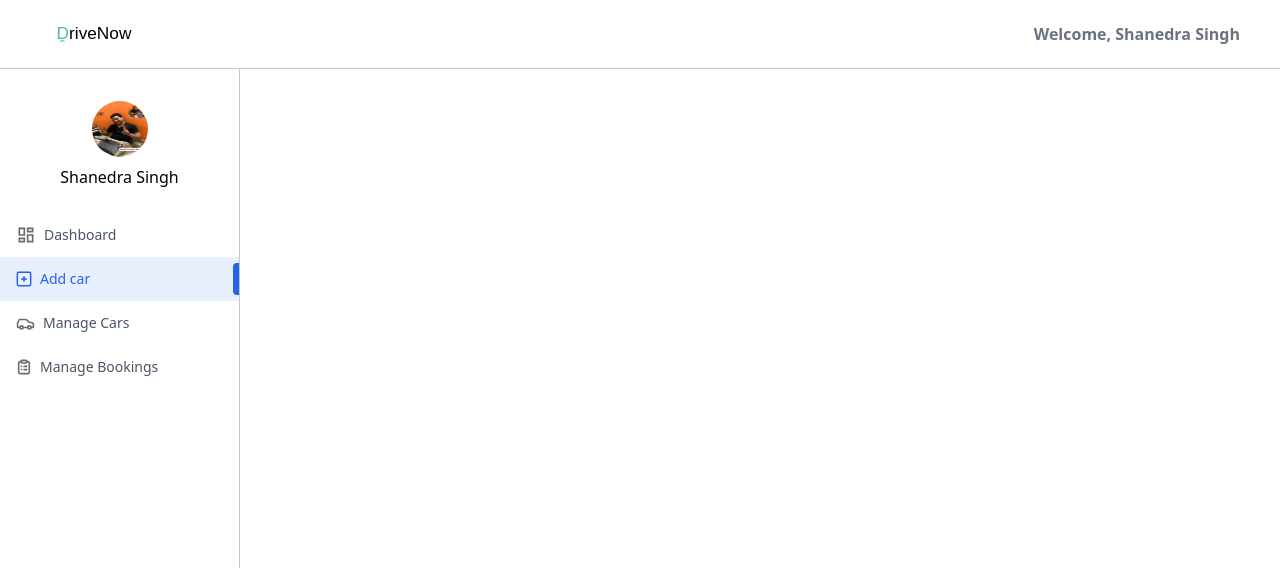
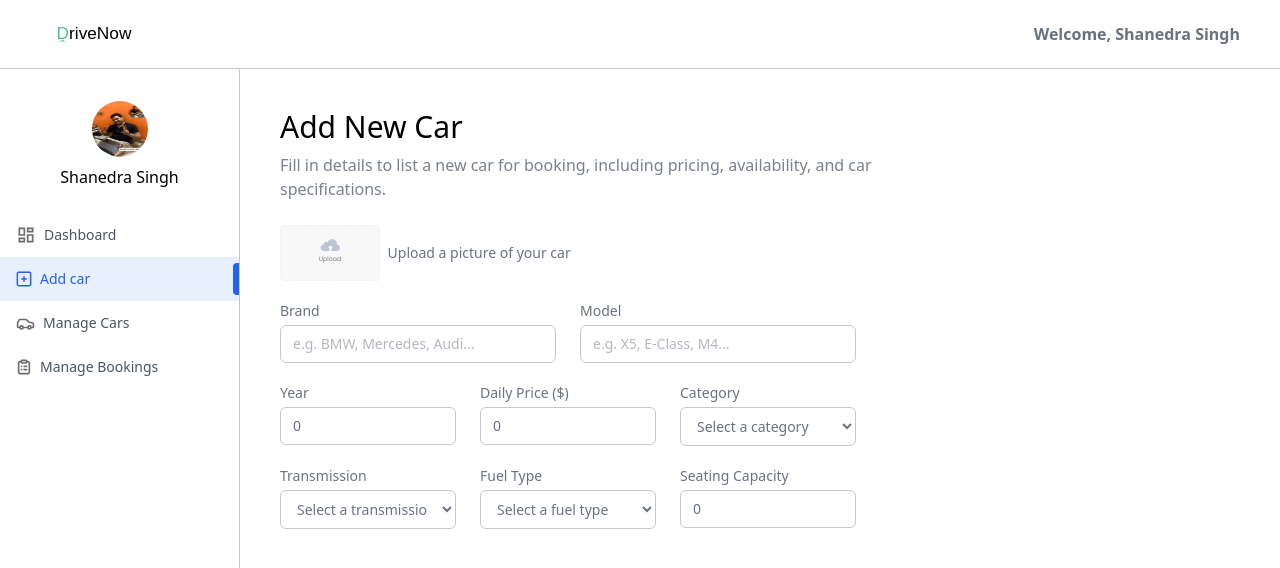
Before and after one commit to shanedrasingh05/DriveNow, a React (Vite) app in the folder client/: page /owner/add-car in a window 1280 px wide. Shown: the top 568 px of the page. Built offline with nearby package versions, Linux system fonts and the light colour scheme.

Commit message:
add file

```diff
--- a/client/src/pages/owner/AddCar.jsx
+++ b/client/src/pages/owner/AddCar.jsx
@@ -1,11 +1,179 @@
-import React from 'react'
+import React, { useState } from 'react'
+import Title from '../../components/owner/Title';
+import { assets } from '../../assets/assets';
 
 const AddCar = () => {
+
+const currency = import.meta.env.VITE_CURRENCY;
+  const [image, setImage] = useState(null);
+
+  const [car, setCar] = useState({
+    brand: "",
+    model: "",
+    year: 0,
+    pricePerDay: 0,
+    category: "",
+    transmission: "",
+    fuel_type: "",
+    seating_capacity: 0,
+    location: "",
+    description: "",
+  });
+
+  const onSubmitHandler = (e) => {
+    e.preventDefault();
+  }
+
   return (
-    <div>
+    <div className="px-4 py-10 md:px-10 flex-1">
+      <Title
+        title="Add New Car"
+        subtitle="Fill in details to list a new car for booking, including pricing, availability, and car specifications."
+      />
 
+      <form
+        onSubmit={onSubmitHandler}
+        className="flex flex-col gap-5 text-gray-500 text-sm max-w-xl mt-6"
+      >
+        {/* car image */}
+
+        <div className="flex items-center gap-2 w-full">
+          <label htmlFor="car-image">
+            <img
+              src={image ? URL.createObjectURL(image) : assets.upload_icon}
+              alt=""
+              className="h-14 rounded cursor-pointer"
+            />
+            <input
+              type="file"
+              id="car-image"
+              accept="image/*"
+              hidden
+              onChange={(e) => setImage(e.target.files[0])}
+            />
+          </label>
+          <p className="text-sm text-gray-500">Upload a picture of your car</p>
+        </div>
+
+        {/* car brand and model */}
+
+        <div className="grid grid-cols-1 md:grid-cols-2 gap-6">
+          <div className="flex flex-col w-full">
+            <label>Brand</label>
+            <input
+              type="text"
+              placeholder="e.g. BMW, Mercedes, Audi..."
+              required
+              className="px-3 py-2 mt-1 border border-borderColor rounded-md outline-none"
+              value={car.brand}
+              onChange={(e) => setCar({ ...car, brand: e.target.value })}
+            />
+          </div>
+
+          <div className="flex flex-col w-full">
+            <label>Model</label>
+            <input
+              type="text"
+              placeholder="e.g. X5, E-Class, M4..."
+              required
+              className="px-3 py-2 mt-1 border border-borderColor rounded-md outline-none"
+              value={car.model}
+              onChange={(e) => setCar({ ...car, model: e.target.value })}
+            />
+          </div>
+        </div>
+        {/* car year, price per day, category, */}
+
+        <div className="grid grid-cols-1 sm:grid-cols-2 md:grid-cols-3  gap-6">
+          <div className="flex flex-col w-full">
+            <label>Year</label>
+            <input
+              type="number"
+              placeholder="2025"
+              required
+              className="px-3 py-2 mt-1 border border-borderColor rounded-md outline-none"
+              value={car.year}
+              onChange={(e) => setCar({ ...car, year: e.target.value })}
+            />
+          </div>
+          <div className="flex flex-col w-full">
+            <label>Daily Price ({currency})</label>
+            <input
+              type="number"
+              placeholder="100"
+              required
+              className="px-3 py-2 mt-1 border border-borderColor rounded-md outline-none"
+              value={car.pricePerDay}
+              onChange={(e) => setCar({ ...car, pricePerDay: e.target.value })}
+            />
+          </div>
+
+          <div className="flex flex-col w-full">
+            <label>Category</label>
+            <select
+              onChange={(e) => setCar({ ...car, category: e.target.value })}
+              value={car.category}
+              className="px-3 py-2 mt-1 border border-borderColor rounded-md outline-none"
+            >
+              <option value="">Select a category</option>
+              <option value="Sedan">Sedan</option>
+              <option value="SUV">SUV</option>
+              <option value="Van">Van</option>
+            </select>
+          </div>
+        </div>
+
+        {/* car transmission, fuel type, seating capacity */}
+
+        <div className="grid grid-cols-1 sm:grid-cols-2 md:grid-cols-3 gap-6">
+          <div className="flex flex-col w-full">
+            <label>Transmission</label>
+            <select
+              onChange={(e) => setCar({ ...car, transmission: e.target.value })}
+              value={car.transmission}
+              className="px-3 py-2 mt-1 border border-borderColor rounded-md outline-none"
+            >
+              <option value="">Select a transmission</option>
+              <option value="Automatic">Automatic</option>
+              <option value="Manual">Manual</option>
+              <option value="Semi-Automatic">Semi-Automatic</option>
+            </select>
+          </div>
+
+          <div className="flex flex-col w-full">
+            <label>Fuel Type</label>
+            <select
+              onChange={(e) => setCar({ ...car, fuel_type: e.target.value })}
+              value={car.fuel_type}
+              className="px-3 py-2 mt-1 border border-borderColor rounded-md outline-none"
+            >
+              <option value="">Select a fuel type</option>
+              <option value="Gas">Gas</option>
+              <option value="Diesel">Diesel</option>
+              <option value="Petrol">Petrol</option>
+              <option value="Electric">Electric</option>
+              <option value="Hybrid">Hybrid</option>
+            </select>
+          </div>
+
+          <div className="flex flex-col w-full">
+            <label>Seating Capacity</label>
+            <input
+              type="number"
+              placeholder="4"
+              required
+              className="px-3 py-2 mt-1 border border-borderColor rounded-md outline-none"
+              value={car.seating_capacity}
+              onChange={(e) => setCar({ ...car, seating_capacity: e.target.value })}
+            />
+          </div>
+        </div>
+
+            {/* car location */}
+
+      </form>
     </div>
-  )
+  );
 }
 
 export default AddCar
--- a/client/src/pages/owner/DashBoard.jsx
+++ b/client/src/pages/owner/DashBoard.jsx
@@ -5,6 +5,7 @@
 
 const DashBoard = () => {
 
+  const currency = import.meta.env.VITE_CURRENCY;
   const [data, setData] = useState({
     totalCars: 0,
     totalBookings: 0,
@@ -57,14 +58,52 @@
 
 
 
-          <div>
+          <div className='flex flex-wrap items-start gap-6 mb-8 w-full'>
               {/* recent-bookings */}
 
-            <div></div>
+            <div className='p-4 md:p-6 rounded-md border border-borderColor max-w-lg w-full'>
+
+              <h1 className='text-lg font-medium'>Recent Bookings</h1>
+              <p className='text-gray-500'>Latest customer bookings</p>
+
+              {data.recentBookings.map((booking, index)=>(
+                <div key={index} className='mt-4 flex items-center justify-between'>
+
+                  <div className='flex items-center gap-2'>
+
+                    <div className='hidden md:flex items-center justify-center w-12 h-12 rounded-full bg-primary/10'>
+
+                    <img src={assets.listIconColored} alt="" className='h-5 w-5' />
+
+                    </div>
+
+                    <div className='flex flex-col'>
+                      <p>{booking.car.brand} {booking.car.model}</p>
+                      <p className='text-sm text-gray-500'>{booking.createdAt.split('T')[0]}</p>
+                    </div>
+
+                  </div>
+
+
+                <div className='flex items-center gap-2 font-medium'>
+                  <p className='text-sm text-gray-500'>{currency}{booking.price}</p>
+                  <p className='px-3 py-0.5 border border-borderColor rounded-full text-sm'>{booking.status}</p>
+
+                </div>
+
+
+                </div>
+              ))}
+
+            </div>
 
             {/* monthly revenue */}
 
-            <div></div>
+            <div className='p-4 md:p-6 mb-6 rounded-md border border-borderColor md:max-w-xs w-full'>
+              <h1 className='text-lg font-medium'>Monthly Revenue</h1>
+              <p className='text-gray-500'>Revenue for current month</p>
+              <p className='text-3xl mt-6 font-semibold'>{currency} {data.monthlyRevenue}</p>
+            </div>
 
           </div>
 
```
